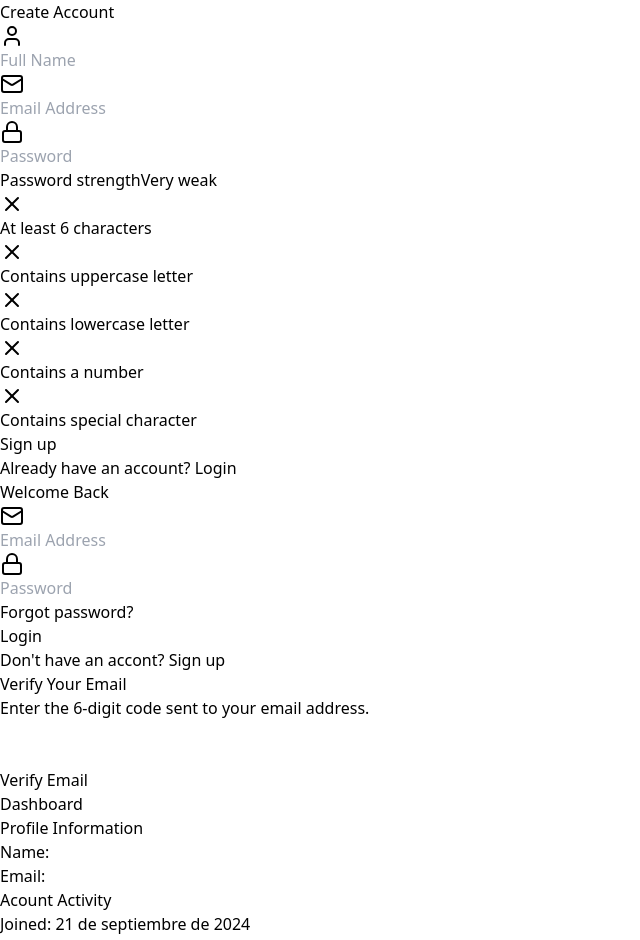
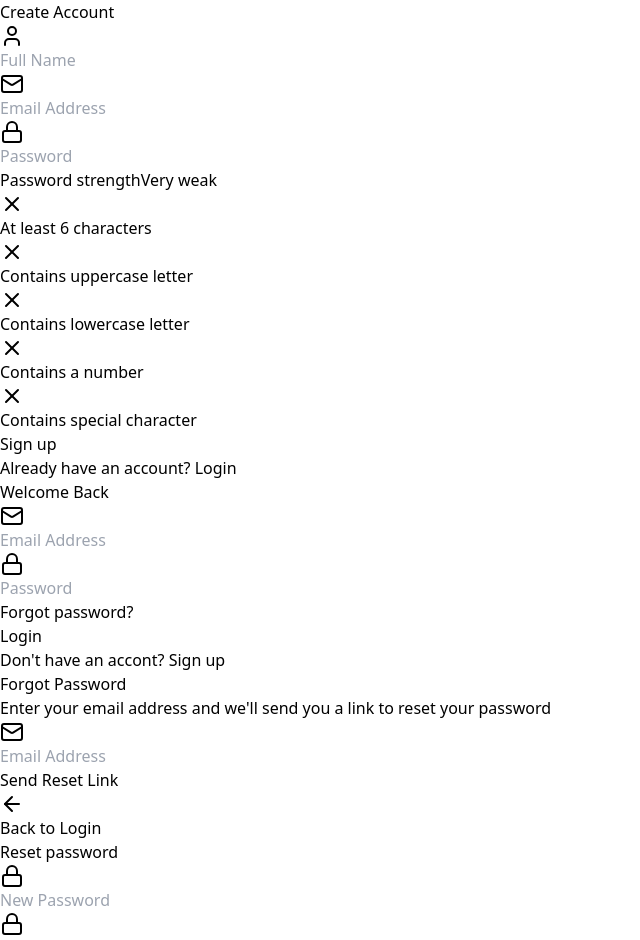
Before and after one commit to Lucyjim07/react-forms, a React (Vite) app: page / in a window 1280 px wide. Shown: the top 940 px of the page, without its empty margins (0-640 px from the left). Built offline with nearby package versions, Linux system fonts and the light colour scheme.

Commit message:
Agregar componentes de olvidar contraseña y resetear contraseña a la aplicación

```diff
--- a/src/App.jsx
+++ b/src/App.jsx
@@ -2,7 +2,9 @@ import FloatingShape from './components/FloatingShape';
 import LoadingSpinner from './components/LoadingSpinner';
 import DashboardPage from './pages/DashboardPage';
 import EmailVerificationPage from './pages/EmailVerificationPage';
+import ForgotPasswordPage from './pages/ForgotPasswordPage';
 import LoginPage from './pages/LoginPage';
+import ResetPasswordPage from './pages/ResetPasswordPage';
 import SignUpPage from './pages/SignUpPage';
 
 const App = () => {
@@ -32,6 +34,8 @@ const App = () => {
         />
         <SignUpPage />
         <LoginPage />
+        <ForgotPasswordPage />
+        <ResetPasswordPage />
         <EmailVerificationPage />
         <DashboardPage />
       </div>
```
